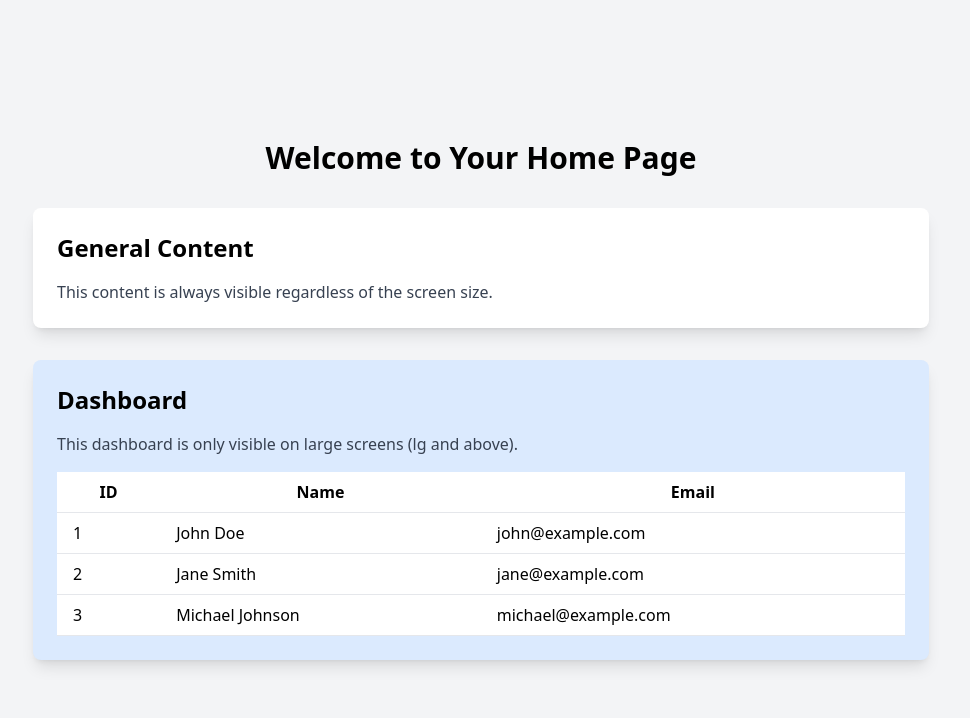
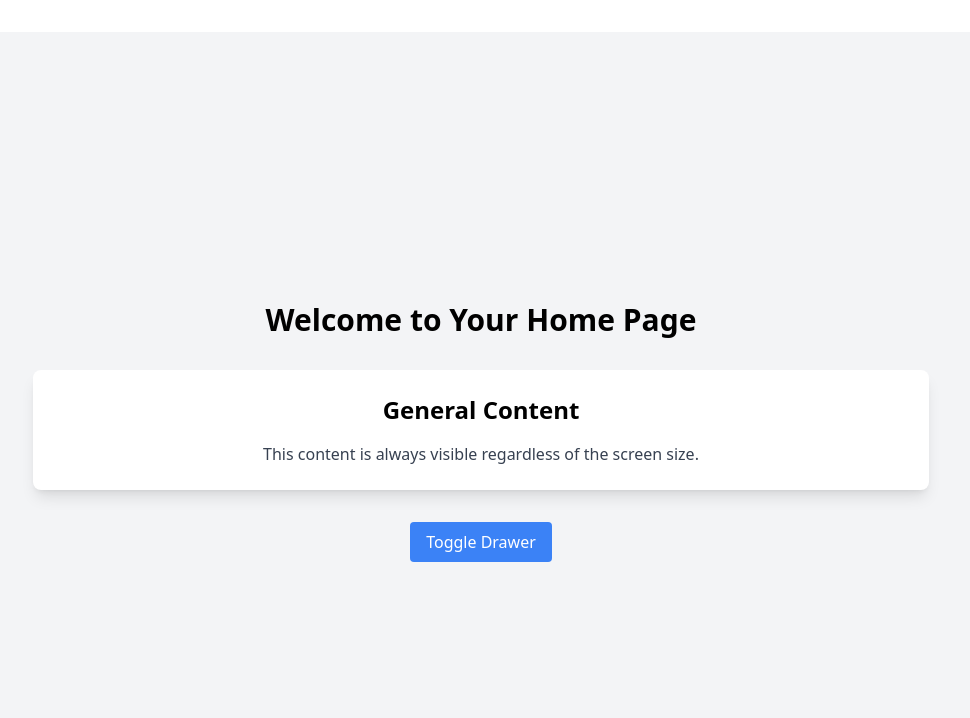
Before and after one commit to MethanBlun/ReactShities, a React (Vite) app: page / in a window 1280 px wide. Shown: the top 718 px of the page, without its empty margins (159-1129 px from the left). Built offline with nearby package versions, Linux system fonts and the light colour scheme.

Commit message:
toggle drawer

```diff
--- a/src/App.jsx
+++ b/src/App.jsx
@@ -1,3 +1,6 @@
+import './App.css';
+import React, { useState } from 'react';
+
 function App() {
   // Données statiques d'exemple
   const data = [
@@ -5,6 +8,9 @@ function App() {
     { id: 2, name: 'Jane Smith', email: 'jane@example.com' },
     { id: 3, name: 'Michael Johnson', email: 'michael@example.com' }
   ];
+
+  // État pour contrôler l'ouverture du drawer
+  const [isDrawerOpen, setIsDrawerOpen] = useState(false);
 
   return (
     <div className="min-h-screen flex flex-col items-center justify-center bg-gray-100">
@@ -16,9 +22,20 @@ function App() {
         </div>
 
         <div className="hidden lg:block mt-8">
-          <div className="bg-blue-100 p-6 rounded-lg shadow-lg">
-            <h2 className="text-2xl font-bold mb-4">Dashboard</h2>
-            <p className="text-gray-700">This dashboard is only visible on large screens (lg and above).</p>
+          <button
+            className="bg-blue-500 text-white px-4 py-2 rounded"
+            onClick={() => setIsDrawerOpen(!isDrawerOpen)}
+          >
+            Toggle Drawer
+          </button>
+
+          <div
+            className={`fixed top-0 left-0 h-full bg-blue-100 p-6 shadow-lg transform transition-transform ${
+              isDrawerOpen ? 'translate-x-0' : '-translate-x-full'
+            }`}
+          >
+            <h2 className="text-2xl font-bold mb-4">Drawer Menu</h2>
+            <p className="text-gray-700">This drawer is only visible on large screens (lg and above).</p>
             <div className="mt-4">
               {/* Tableau d'exemple pour afficher les données */}
               <table className="min-w-full bg-white">
```
